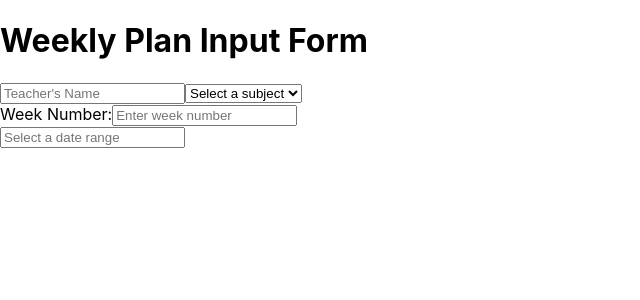
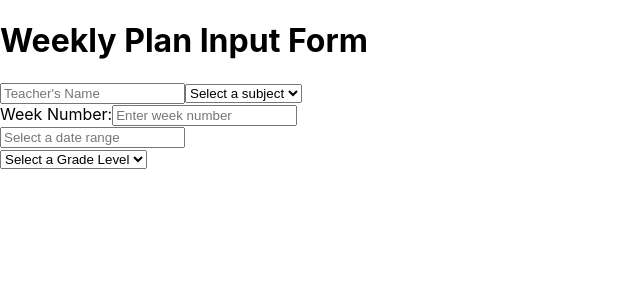
Before and after one commit to stingotho/react-weekly-plan-kbs, a React (Create React App) app: page / in a window 1280 px wide. Shown: the top 300 px of the page, without its empty margins (0-640 px from the left). Built offline with nearby package versions, Linux system fonts and the light colour scheme.

Commit message:
grade level selector

```diff
--- a/src/App.js
+++ b/src/App.js
@@ -6,15 +6,15 @@ import SubjectSelector from "./components/SubjectSelector";
 import WeekNumberInput from "./components/WeekNumberInput";
 import DateRangePicker from "./components/DateRangePicker";
 import "react-datepicker/dist/react-datepicker.css";
-
+import GradeLevelSelector from "./components/GradeLevelSelector";
 function App() {
   const [teacherName, setTeacherName] = useState("");
   const [selectedSubject, setSelectedSubject] = useState("");
   const [weekNumber, setWeekNumber] = useState("");
   const [dateRange, setDateRange] = useState([null, null]);
   const [startDate, endDate] = dateRange;
+  const [gradeLevel, setGradeLevel] = useState("");
 
-  // const [gradeLevel, setGradeLevel] = useState("");
   // const [unitTitle, setUnitTitle] = useState("");
   // const [unitDescription, setUnitDescription] = useState("");
   // const [sessionDetails, setSessionDetails] = useState({
@@ -52,6 +52,10 @@ function App() {
           setDateRange(update);
         }}
       />
+      <GradeLevelSelector
+        value={gradeLevel}
+        onChange={(e) => setGradeLevel(e.target.value)}
+      />
     </div>
   );
 }
--- a/src/components/GradeLevelSelector.js
+++ b/src/components/GradeLevelSelector.js
@@ -0,0 +1,24 @@
+import React from "react";
+
+function GradeLevelSelector({ value, onChange }) {
+  const gradeLevels = [
+    { value: "9", label: "Grade 9" },
+    { value: "10", label: "Grade 10" },
+    { value: "11", label: "Grade 11" },
+    { value: "12", label: "Grade 12" },
+    // Add more grade levels as needed
+  ];
+
+  return (
+    <select value={value} onChange={onChange}>
+      <option value="">Select a Grade Level</option>
+      {gradeLevels.map((grade) => (
+        <option key={grade.value} value={grade.value}>
+          {grade.label}
+        </option>
+      ))}
+    </select>
+  );
+}
+
+export default GradeLevelSelector;
```
